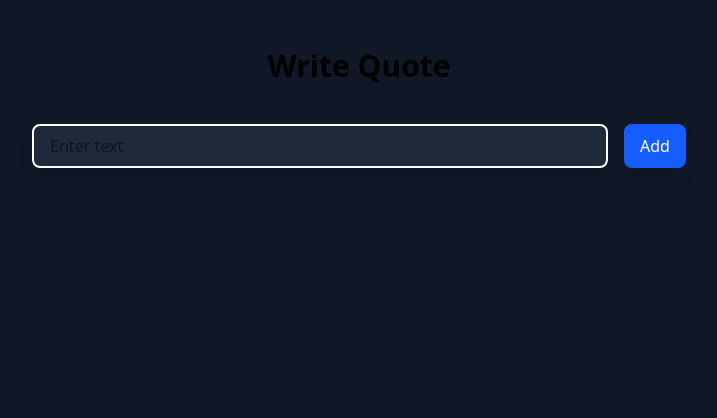
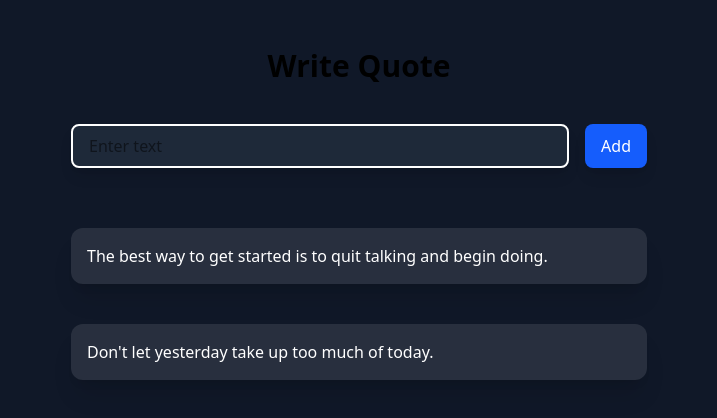
Before and after one commit to mfmshazan/CreateQuote, a React (Vite) app in the folder frontend/: page /app in a window 1280 px wide. Shown: the top 418 px of the page, without its empty margins (281-998 px from the left). Built offline with nearby package versions, Linux system fonts and the light colour scheme.

Commit message:
setup for backend and updated the app page

```diff
--- a/frontend/src/pages/AppPage.jsx
+++ b/frontend/src/pages/AppPage.jsx
@@ -16,14 +16,27 @@ const AppPage = () => {
                 Write Quote
             </h1>
 
-            <div className=' flex justify-center mt-10'>
+            {/*create form*/}
+
+            <div className=' max-w-xl mx-auto gap-4 mt-10 flex'>
                 <input type="text" placeholder='Enter text'
-                className='min-w-xl border-white border-2 px-4 py-2 shadow-lg rounded-lg bg-gray-800'
+                    className='w-full border-white border-2 px-4 py-2 shadow-lg rounded-lg bg-gray-800'
                 />
-                <button className='ml-4 px-4 py-2 bg-blue-600 text-white rounded-lg shadow-lg hover:bg-blue-700 transition duration-300'>
+                <button className='px-4 py-2 bg-blue-600 text-white rounded-lg shadow-lg hover:bg-blue-700 transition duration-300'>
                     Add
                 </button>
             </div>
+
+            {/*quotes list*/}
+
+            <div className='max-w-xl mx-auto space-y-10 mt-15'>
+                {quotes.map((q) => (
+                    <div className='flex items-center justify-between w-full p-4 text-white bg-white/10 my-10 rounded-xl shadow-xl' key={q.id}>
+                        <p>{q.text}</p>
+                    </div>
+                ))}
+            </div>
+
         </div>
     )
 }
```
Also changed, not shown: 2 other files (tests, documents, lock files or other folders).
